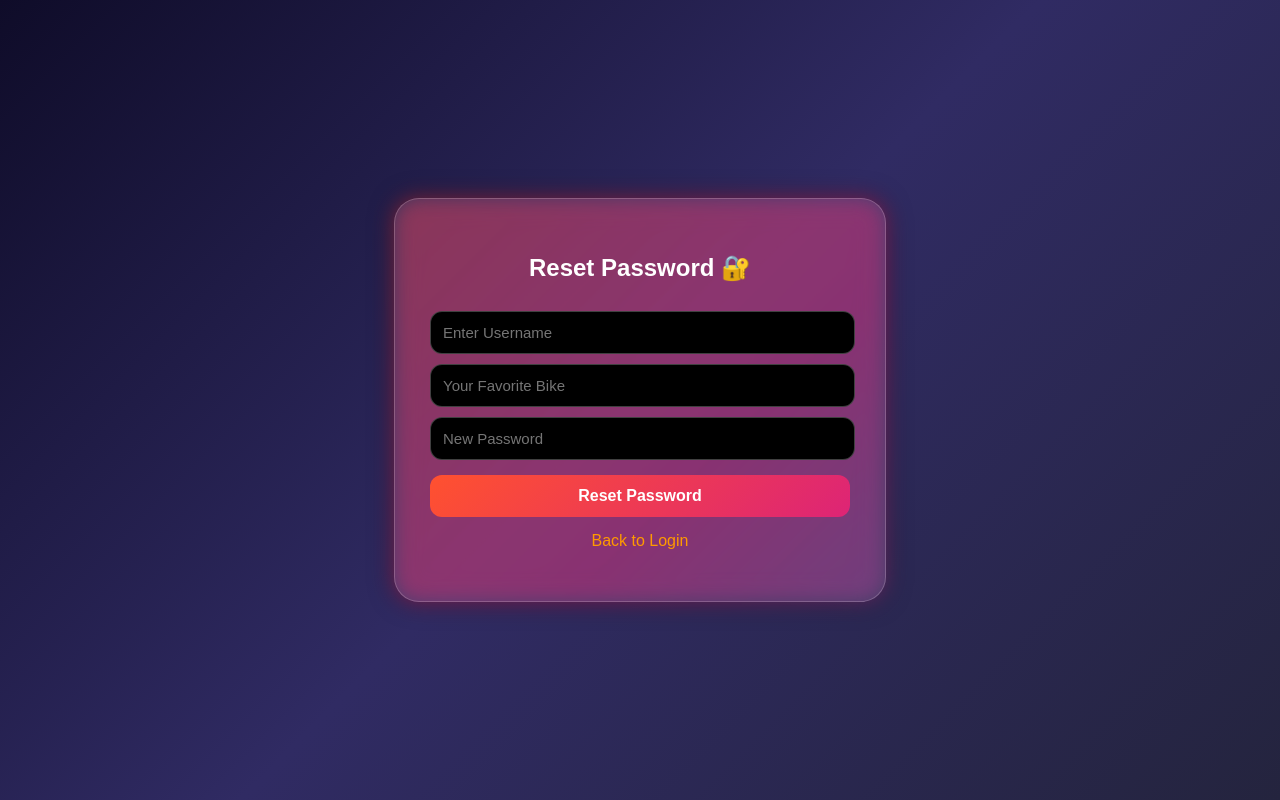
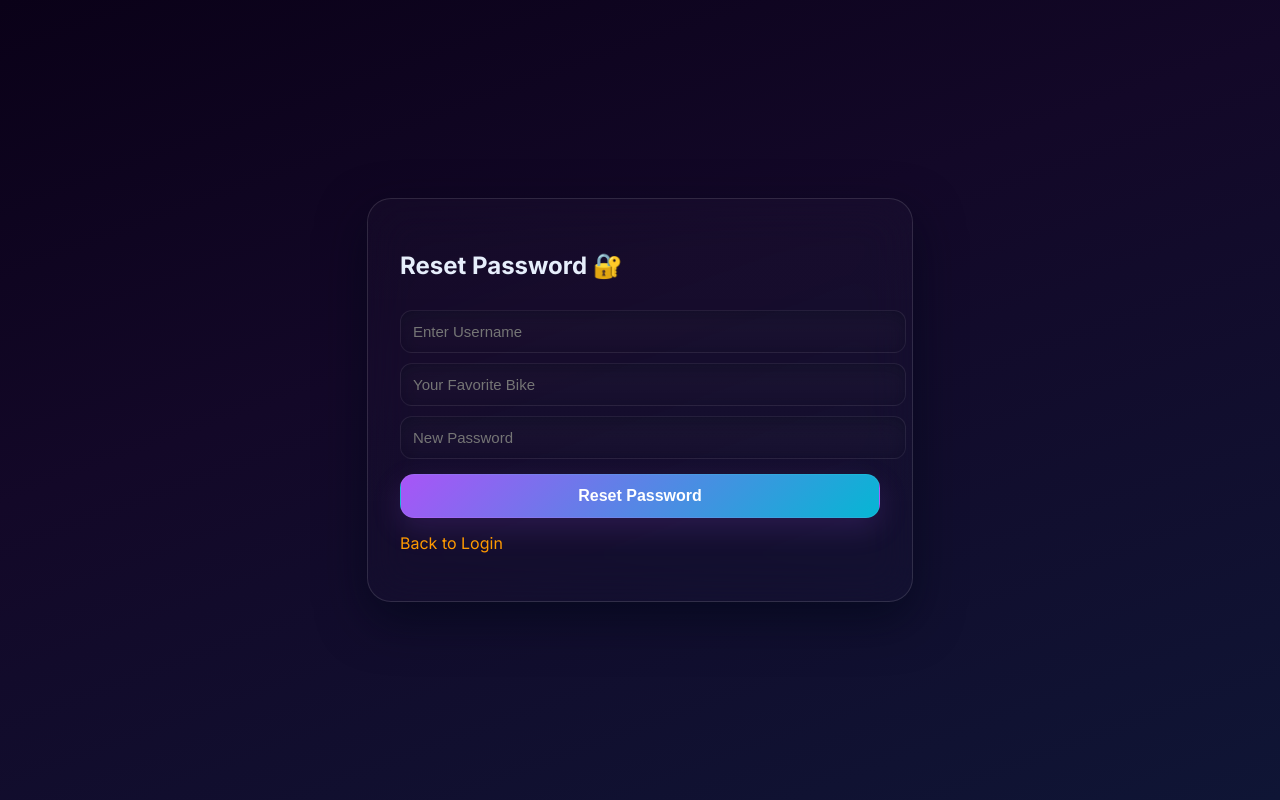
Before and after one commit to nagasai-chowdary-gituser/simats_web_portal, a Flask app: page /forgot_password in a window 1280 px wide. Run offline with Flask 3, Linux system fonts and the light colour scheme; data comes from the database, SQL or seed files in the repository.

Commit message:
UI: Apply Midnight Blur theme to forgot_password (style-only)

```diff
--- a/templates/forgot_password.html
+++ b/templates/forgot_password.html
@@ -7,41 +7,18 @@
     <title>Reset Password</title>
 
     <style>
-        body {
-            margin: 0;
-            font-family: Poppins, sans-serif;
-            height: 100vh;
-            display: flex;
-            justify-content: center;
-            align-items: center;
-            background: linear-gradient(135deg,#0f0c29,#302b63,#24243e);
-            overflow: hidden;
-        }
-
-        .box {
-            width: 420px;
-            padding: 35px;
-            border-radius: 25px;
-            background: rgba(255,255,255,0.10);
-            border: 1px solid rgba(255,255,255,0.25);
-            backdrop-filter: blur(15px);
-            color: white;
-            text-align: center;
-            box-shadow: 0 0 25px rgba(0,0,0,0.55);
-            position: relative;
-        }
+        @import url('https://fonts.googleapis.com/css2?family=Poppins:wght@300;400;600;700,800&family=Inter:wght@300;400;600;700&display=swap');
+        :root{--bg-deep:#0a0118;--bg-mid:#130828;--bg-navy:#0f1535;--glass:rgba(255,255,255,0.08);--glass-border:rgba(255,255,255,0.12);--neon-purple:#a855f7;--neon-cyan:#06b6d4;--text-primary:#e6eefb;--text-muted:rgba(230,238,251,0.8);--radius-lg:24px}
+        body{margin:0;font-family:'Inter','Poppins',sans-serif;height:100vh;display:flex;justify-content:center;align-items:center;background:linear-gradient(160deg,var(--bg-deep),var(--bg-mid) 40%,var(--bg-navy));overflow:auto;color:var(--text-primary)}
+        .box{width:min(480px,calc(100% - 36px));padding:32px;border-radius:var(--radius-lg);background:linear-gradient(180deg,rgba(255,255,255,0.02),rgba(255,255,255,0.01));border:1px solid var(--glass-border);backdrop-filter:blur(22px);box-shadow:0 18px 48px rgba(2,6,23,0.6);position:relative}
 
         .box::before {
             content: "";
             position: absolute;
             inset: -2px;
-            border-radius: 25px;
-            background: linear-gradient(135deg,#ff512f,#dd2476,#1e90ff,#ff9a00);
-            background-size: 400% 400%;
-            animation: glow 7s infinite;
-            filter: blur(10px);
-            opacity: 0.45;
-            z-index: -1;
+            border-radius: var(--radius-lg);
+            background: linear-gradient(120deg,var(--neon-purple),var(--neon-violet),var(--neon-cyan));
+            background-size: 300% 300%;animation:glow 9s linear infinite;filter:blur(16px);opacity:0.22;z-index:-1
         }
 
         @keyframes glow {
@@ -50,35 +27,11 @@
             100% { background-position: 0% 50%; }
         }
 
-        input {
-            width: 95%;
-            padding: 12px;
-            margin-top: 10px;
-            border-radius: 12px;
-            border: 1px solid rgba(255,255,255,0.25);
-            background: black;
-            font-size: 15px;
-            color: white;
-        }
+        input{width:100%;padding:12px;border-radius:12px;border:1px solid rgba(255,255,255,0.06);background:linear-gradient(180deg,rgba(255,255,255,0.03),rgba(255,255,255,0.01));font-size:15px;color:var(--text-primary);box-shadow:0 6px 18px rgba(2,6,23,0.35) inset;margin-top:10px}
 
-        button {
-            width: 100%;
-            padding: 12px;
-            border-radius: 12px;
-            border: none;
-            margin-top: 15px;
-            background: linear-gradient(135deg,#ff512f,#dd2476);
-            color: white;
-            font-size: 16px;
-            font-weight: bold;
-            cursor: pointer;
-        }
+        button{width:100%;padding:12px;border-radius:14px;border:1px solid rgba(255,255,255,0.06);margin-top:15px;background:linear-gradient(135deg,var(--neon-purple),var(--neon-cyan));color:#fff;font-size:16px;font-weight:700;cursor:pointer;box-shadow:0 10px 30px rgba(168,85,247,0.16)}
 
-        .msg {
-            margin-top: 10px;
-            color: #ff8080;
-            font-weight: 600;
-        }
+        .msg { margin-top:10px;color:#ff9da6;font-weight:700;text-shadow:0 4px 14px rgba(255,154,0,0.06) }
 
     </style>
 </head>
```
